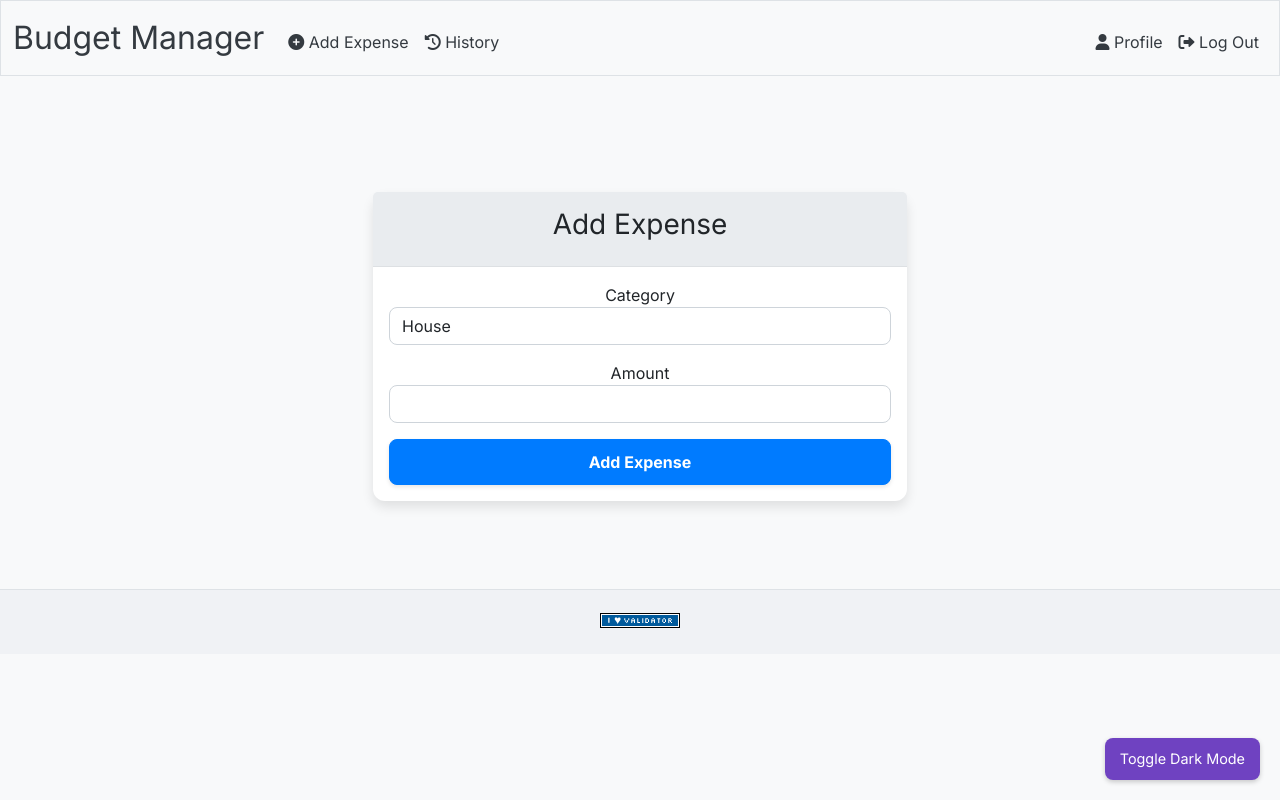
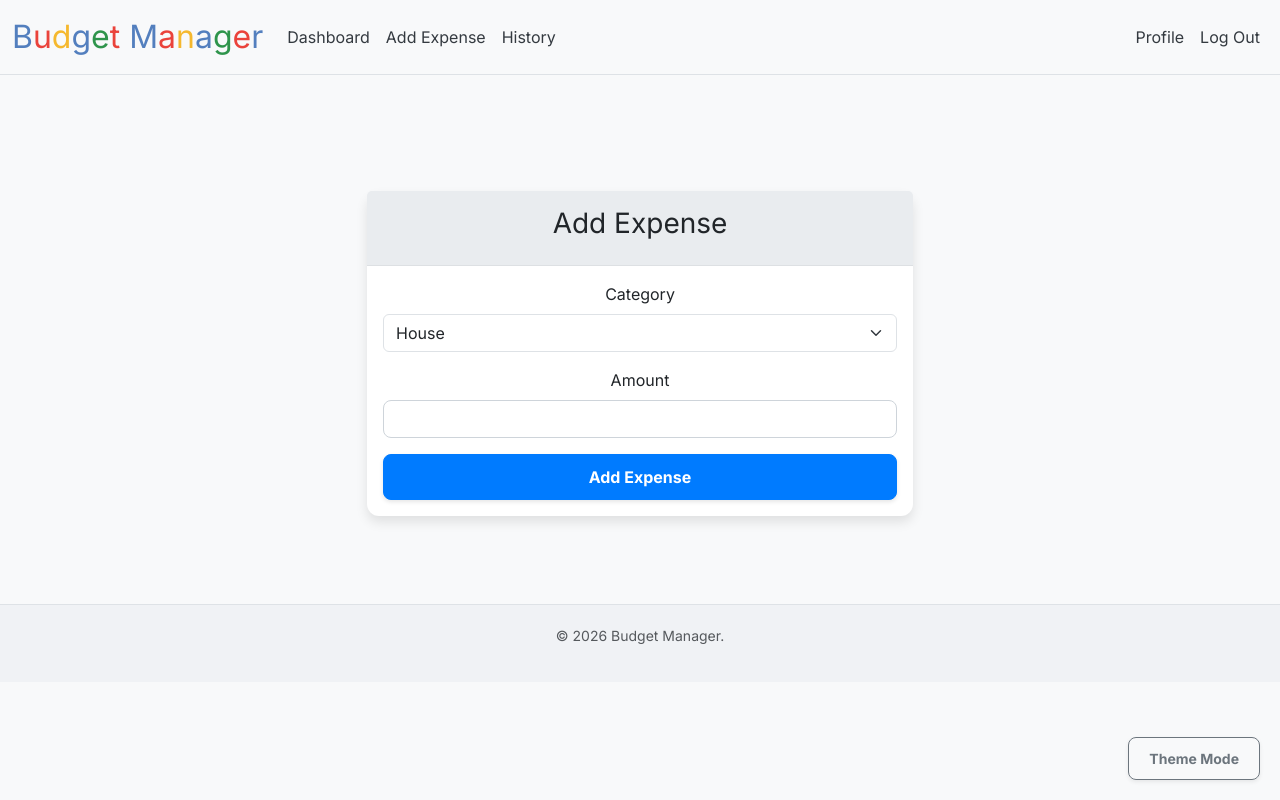
Before and after one commit to GenMoz22/Budget-Manager, a Flask app: page /add_expense in a window 1280 px wide. Run offline with Flask 3, Linux system fonts and the light colour scheme; the visitor is signed in with stand-in values (Sample User, id 1); some libraries are stand-ins or nearby versions.

Commit message:
edit: html and static file

```diff
--- a/static/styles.css
+++ b/src/static/styles.css
@@ -66,7 +66,7 @@ body.dark-mode .nav-link:hover {
     color: #8c71d6 !important; /* Different hover color for dark mode */
 }
 
-/* Table styles */
+© 2026 Budget Manager./* Table styles */
 .table {
     margin-top: 20px;
     background-color: #ffffff; /* Light background for tables in light mode */
--- a/templates/add_expense.html
+++ b/src/templates/budget/add_expense.html
@@ -1,23 +1,18 @@
 {% extends "layout.html" %}
-
-{% block title %}
-    Add Expense
-{% endblock %}
-
+{% block title %}Add Expense{% endblock %}
 {% block main %}
 <div class="container mt-5">
     <div class="row justify-content-center">
         <div class="col-md-6">
             <div class="card">
-                <div class="card-header">
-                    <h3>Add Expense</h3>
-                </div>
+                <div class="card-header"><h3>Add Expense</h3></div>
                 <div class="card-body">
-                    <form action="/add_expense" method="post">
+                    <form action="{{ url_for('budget.add_expense') }}" method="post">
                         <input type="hidden" name="csrf_token" value="{{ csrf_token() }}"/>
+
                         <div class="mb-3">
-                            <label for="category">Category</label>
-                            <select name="category" id="category" class="form-control" required>
+                            <label for="category" class="form-label">Category</label>
+                            <select name="category" id="category" class="form-select" required>
                                 <option value="House">House</option>
                                 <option value="Food & Household Supplies">Food & Household Supplies</option>
                                 <option value="Transportation">Transportation</option>
@@ -32,10 +27,12 @@
                                 <option value="Savings">Savings</option>
                             </select>
                         </div>
+
                         <div class="mb-3">
-                            <label for="amount">Amount</label>
+                            <label for="amount" class="form-label">Amount</label>
                             <input type="number" name="amount" id="amount" class="form-control" step="0.01" required>
                         </div>
+
                         <button type="submit" class="btn btn-primary w-100">Add Expense</button>
                     </form>
                 </div>
--- /dev/null
+++ b/src/templates/layout.html
@@ -0,0 +1,97 @@
+<!DOCTYPE html>
+<html lang="en">
+<head>
+    <meta charset="utf-8">
+    <meta name="viewport" content="initial-scale=1, width=device-width">
+    <link href="https://fonts.googleapis.com/css2?family=Inter:wght@400;700&display=swap" rel="stylesheet">
+    <link href="https://cdn.jsdelivr.net/npm/bootstrap@5.3.3/dist/css/bootstrap.min.css" rel="stylesheet" crossorigin="anonymous">
+    <script src="https://cdn.jsdelivr.net/npm/bootstrap@5.3.3/dist/js/bootstrap.bundle.min.js" crossorigin="anonymous"></script>
+    <link href="https://cdnjs.cloudflare.com/ajax/libs/font-awesome/6.0.0-beta3/css/all.min.css" rel="stylesheet">
+
+    <link href="{{ url_for('static', filename='favicon.ico') }}" rel="icon">
+    <link href="{{ url_for('static', filename='styles.css') }}" rel="stylesheet">
+
+    <title>Budget Manager: {% block title %}{% endblock %}</title>
+</head>
+<body>
+<nav class="navbar navbar-expand-md navbar-light bg-light border-bottom">
+    <div class="container-fluid">
+        <a class="navbar-brand" href="{{ url_for('budget.index') }}">
+            <span class="blue">B</span><span class="red">u</span><span class="yellow">d</span><span class="blue">g</span><span class="green">e</span><span class="red">t</span>
+            <span class="blue">M</span><span class="red">a</span><span class="yellow">n</span><span class="blue">a</span><span class="green">g</span><span class="red">e</span><span class="blue">r</span>
+        </a>
+        <button aria-controls="navbar" aria-expanded="false" aria-label="Toggle navigation" class="navbar-toggler" data-bs-target="#navbar" data-bs-toggle="collapse" type="button">
+            <span class="navbar-toggler-icon"></span>
+        </button>
+        <div class="collapse navbar-collapse" id="navbar">
+            {% if session.get("user_id") %}
+            <ul class="navbar-nav me-auto mb-2 mb-md-0">
+                <li class="nav-item"><a class="nav-item nav-link" href="{{ url_for('budget.index') }}">Dashboard</a></li>
+                <li class="nav-item"><a class="nav-item nav-link" href="{{ url_for('budget.add_expense') }}">Add Expense</a></li>
+                <li class="nav-item"><a class="nav-item nav-link" href="{{ url_for('budget.history') }}">History</a></li>
+            </ul>
+            <ul class="navbar-nav ms-auto mb-2 mb-md-0">
+                <li class="nav-item"><a class="nav-item nav-link" href="{{ url_for('budget.profile') }}">Profile</a></li>
+                <li class="nav-item"><a class="nav-item nav-link" href="{{ url_for('auth.logout') }}">Log Out</a></li>
+            </ul>
+            {% else %}
+            <ul class="navbar-nav ms-auto mb-2 mb-md-0">
+                <li class="nav-item"><a class="nav-item nav-link" href="{{ url_for('auth.register') }}">Register</a></li>
+                <li class="nav-item"><a class="nav-item nav-link" href="{{ url_for('auth.login') }}">Log In</a></li>
+            </ul>
+            {% endif %}
+        </div>
+    </div>
+</nav>
+
+{% if get_flashed_messages() %}
+<header>
+    <div class="alert alert-primary alert-dismissible fade show mb-0 text-center" role="alert">
+        {{ get_flashed_messages() | join(" ") }}
+        <button type="button" class="btn-close" data-bs-dismiss="alert" aria-label="Close"></button>
+    </div>
+</header>
+{% endif %}
+
+<main class="container-fluid py-5 text-center">
+    {% block main %}{% endblock %}
+</main>
+
+<footer class="mb-5 small text-center text-muted">
+    <p>&copy; 2026 Budget Manager.</p>
+
+    <script>
+        document.addEventListener('DOMContentLoaded', function() {
+            const themeBtn = document.createElement('button');
+            themeBtn.id = 'change-theme-btn';
+            themeBtn.innerText = 'Theme Mode';
+
+            themeBtn.style.position = 'fixed';
+            themeBtn.style.bottom = '20px';
+            themeBtn.style.right = '20px';
+            themeBtn.style.zIndex = '1000';
+            themeBtn.className = 'btn btn-outline-secondary btn-sm shadow-sm';
+
+            document.body.appendChild(themeBtn);
+
+            if (localStorage.getItem('theme') === 'dark') {
+                document.body.classList.add('dark-mode');
+                themeBtn.classList.replace('btn-outline-secondary', 'btn-light');
+            }
+
+            themeBtn.addEventListener('click', function() {
+                document.body.classList.toggle('dark-mode');
+
+                if (document.body.classList.contains('dark-mode')) {
+                    localStorage.setItem('theme', 'dark');
+                    themeBtn.classList.replace('btn-outline-secondary', 'btn-light');
+                } else {
+                    localStorage.setItem('theme', 'light');
+                    themeBtn.classList.replace('btn-light', 'btn-outline-secondary');
+                }
+            });
+        });
+    </script>
+</footer>
+</body>
+</html>
--- a/templates/layout.html
+++ /dev/null
@@ -1,82 +0,0 @@
-<!DOCTYPE html>
-<html lang="en">
-    <head>
-        <meta charset="utf-8">
-        <meta name="viewport" content="initial-scale=1, width=device-width">
-        <link href="https://fonts.googleapis.com/css2?family=Inter:wght@400;700&display=swap" rel="stylesheet">
-        <link href="https://cdn.jsdelivr.net/npm/bootstrap@5.3.3/dist/css/bootstrap.min.css" rel="stylesheet" xintegrity="sha384-QWTKZyjpPEjISv5WaRU9OFeRpok6YctnYmDr5pNlyT2bRjXh0JMhjY6hW+ALEwIH" crossorigin="anonymous">
-        <script src="https://cdn.jsdelivr.net/npm/bootstrap@5.3.3/dist/js/bootstrap.bundle.min.js" xintegrity="sha384-YvpcrYf0tY3lHB60NNkmXc5s9fDVZLESaAA55NDzOxhy9GkcIdslK1eN7N6jIeHz" crossorigin="anonymous"></script>
-        <link href="https://cdnjs.cloudflare.com/ajax/libs/font-awesome/6.0.0-beta3/css/all.min.css" rel="stylesheet">
-        <link href="/static/favicon.ico" rel="icon">
-        <link href="/static/styles.css" rel="stylesheet">
-        <title>Budget Manager: {% block title %}{% endblock %}</title>
-    </head>
-    <body>
-        <nav class="bg-light border navbar navbar-expand-md navbar-light">
-            <div class="container-fluid">
-                <a class="navbar-brand" href="/">Budget Manager</a>
-                <button aria-controls="navbar" aria-expanded="false" aria-label="Toggle navigation" class="navbar-toggler" data-bs-target="#navbar" data-bs-toggle="collapse" type="button">
-                    <span class="navbar-toggler-icon"></span>
-                </button>
-                <div class="collapse navbar-collapse" id="navbar">
-                    {% if session["user_id"] %}
-                        <ul class="navbar-nav me-auto mt-2">
-                            <li class="nav-item"><a class="nav-link" href="/add_expense"><i class="fas fa-plus-circle" aria-hidden="true"></i> Add Expense</a></li>
-                            <li class="nav-item"><a class="nav-link" href="/history"><i class="fas fa-history" aria-hidden="true"></i> History</a></li>
-                        </ul>
-                        <ul class="navbar-nav ms-auto mt-2">
-                            <li class="nav-item"><a class="nav-link" href="/profile"><i class="fas fa-user" aria-hidden="true"></i> Profile</a></li>
-                            <li class="nav-item"><a class="nav-link" href="/logout"><i class="fas fa-sign-out-alt" aria-hidden="true"></i> Log Out</a></li>
-                        </ul>
-                    {% else %}
-                        <ul class="navbar-nav ms-auto mt-2">
-                            <li class="nav-item"><a class="nav-link" href="/register"><i class="fas fa-user-plus" aria-hidden="true"></i> Register</a></li>
-                            <li class="nav-item"><a class="nav-link" href="/login"><i class="fas fa-sign-in-alt" aria-hidden="true"></i> Log In</a></li>
-                        </ul>
-                    {% endif %}
-                </div>
-            </div>
-        </nav>
-
-        {% if get_flashed_messages() %}
-            <header>
-                <div class="alert alert-primary mb-0 text-center" role="alert">
-                    {{ get_flashed_messages() | join(" ") }}
-                </div>
-            </header>
-        {% endif %}
-
-        <main class="container py-5 text-center">
-            {% block main %}{% endblock %}
-        </main>
-
-        <footer class="mb-5">
-            <form action="https://validator.w3.org/check" class="text-center" enctype="multipart/form-data" method="post" target="_blank">
-                <input name="doctype" type="hidden" value="HTML5">
-                <input name="fragment" type="hidden">
-                <input alt="W3C HTML5 Validator" src="/static/I_heart_validator.png" type="image">
-            </form>
-            <script>
-                document.addEventListener('DOMContentLoaded', function() {
-                    const html = '<!DOCTYPE ' +
-                    document.doctype.name +
-                    (document.doctype.publicId ? ' PUBLIC "' + document.doctype.publicId + '"' : '') +
-                    (!document.doctype.publicId && document.doctype.systemId ? ' SYSTEM' : '') +
-                    (document.doctype.systemId ? ' "' + document.doctype.systemId + '"' : '') +
-                    '>\n' + document.documentElement.outerHTML;
-                    document.querySelector('form[action="https://validator.w3.org/check"] > input[name="fragment"]').value = html;
-                });
-
-                // Toggle dark mode
-                const toggleDarkModeButton = document.createElement('button');
-                toggleDarkModeButton.className = 'toggle-dark-mode';
-                toggleDarkModeButton.innerText = 'Toggle Dark Mode';
-                document.body.appendChild(toggleDarkModeButton);
-
-                toggleDarkModeButton.addEventListener('click', function() {
-                    document.body.classList.toggle('dark-mode');
-                });
-            </script>
-        </footer>
-    </body>
-</html>
```
Also changed, not shown: other parts of src/static/styles.css (+13 -10 lines), src/templates/auth/login.html (renamed from templates/login.html, +5 -11 lines), src/templates/auth/register.html (renamed from templates/register.html, +3 -9 lines), src/templates/budget/history.html (added, +47 -0 lines), src/templates/budget/index.html (renamed from templates/index.html, +8 -5 lines), src/templates/budget/profile.html (added, +69 -0 lines), templates/history.html (deleted, +0 -25 lines), templates/profile.html (deleted, +0 -67 lines), src/static/favicon.ico (renamed from static/favicon.ico), src/templates/apology.html (renamed from templates/apology.html), static/I_heart_validator.png (deleted).
